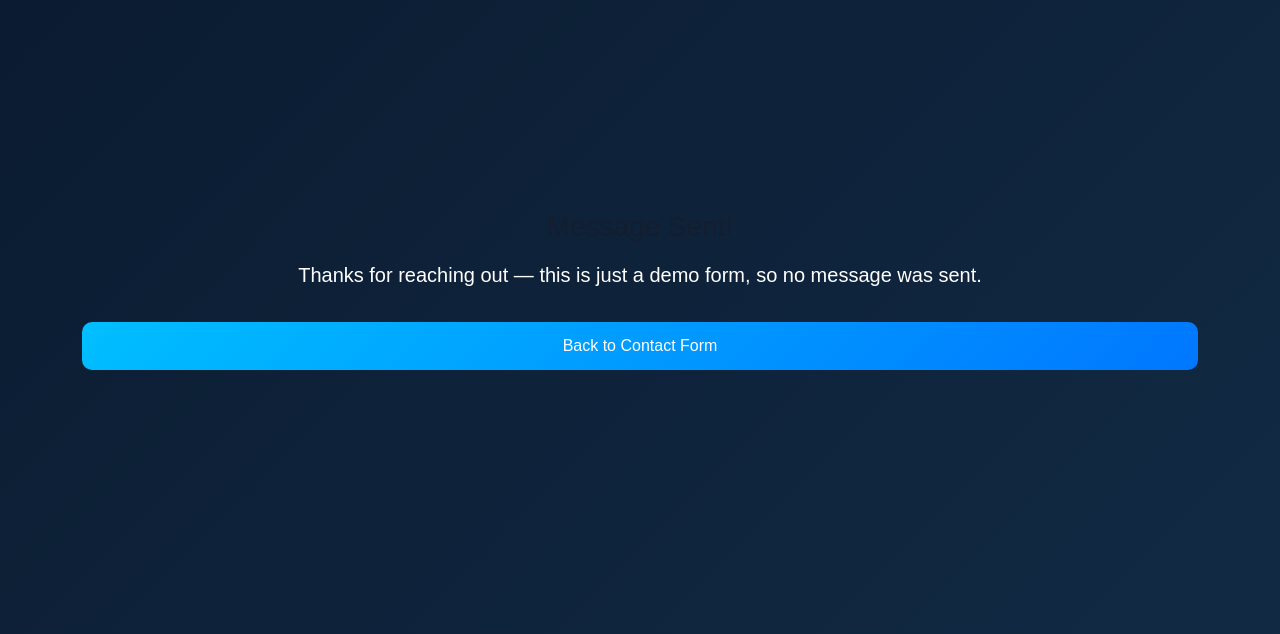
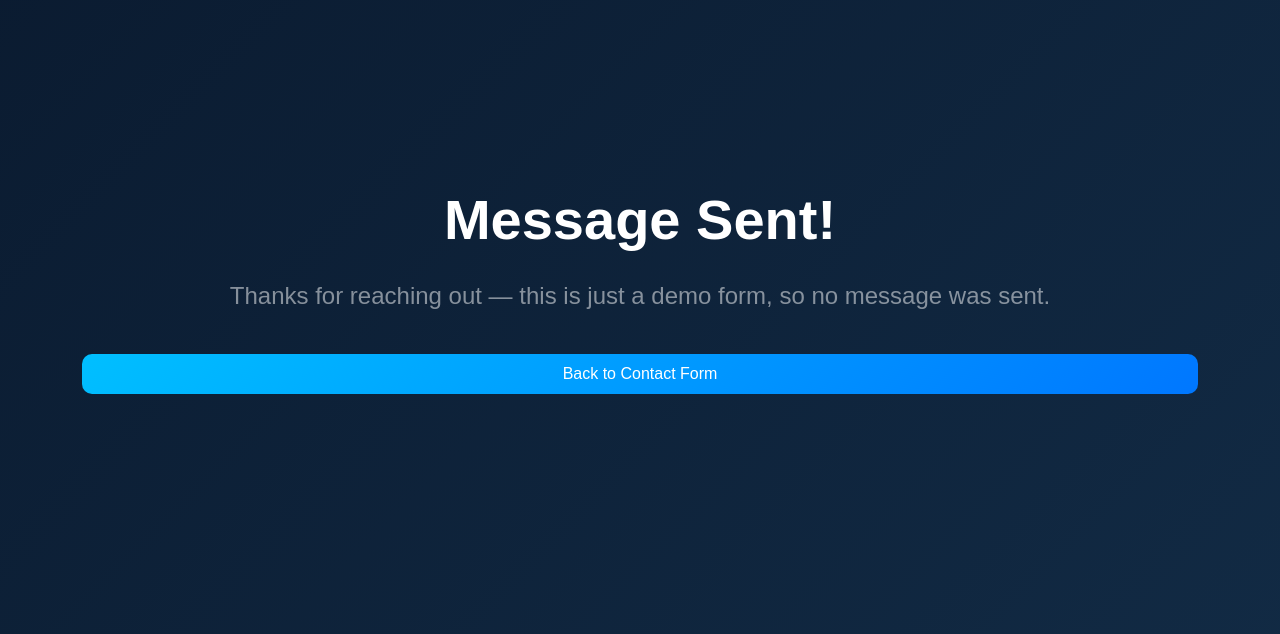
Before and after one commit to colmwoods/GitShowcase.dev, a Django app: page /success/ in a window 1280 px wide. Shown: the part 206-840 px from the top of the page. Run offline with Django 5.2, Linux system fonts and the light colour scheme.

Commit message:
Add code into success that makes text all white

```diff
--- a/templates/form/success.html
+++ b/templates/form/success.html
@@ -1,10 +1,14 @@
 {% extends "base.html" %}
 {% block content %}
-<section class="d-flex align-items-center min-vh-100 bg-transparent text-white">
-    <div class="container text-center py-5">
-        <h2 class="mb-3">Message Sent!</h2>
-        <p class="lead">Thanks for reaching out — this is just a demo form, so no message was sent.</p>
-        <a href="{% url 'contact' %}" class="btn btn-primary mt-3">Back to Contact Form</a>
+<section class="d-flex align-items-center min-vh-100 bg-transparent text-center">
+    <div class="container py-5">
+        <h2 class="display-4 fw-bold text-white mb-4">Message Sent!</h2>
+        <p class="fs-4 text-white-50 mb-4">
+            Thanks for reaching out — this is just a demo form, so no message was sent.
+        </p>
+        <a href="{% url 'contact' %}" class="btn btn-lg btn-outline-light px-5 py-2 mt-3">
+            Back to Contact Form
+        </a>
     </div>
 </section>
 {% endblock %}
```
